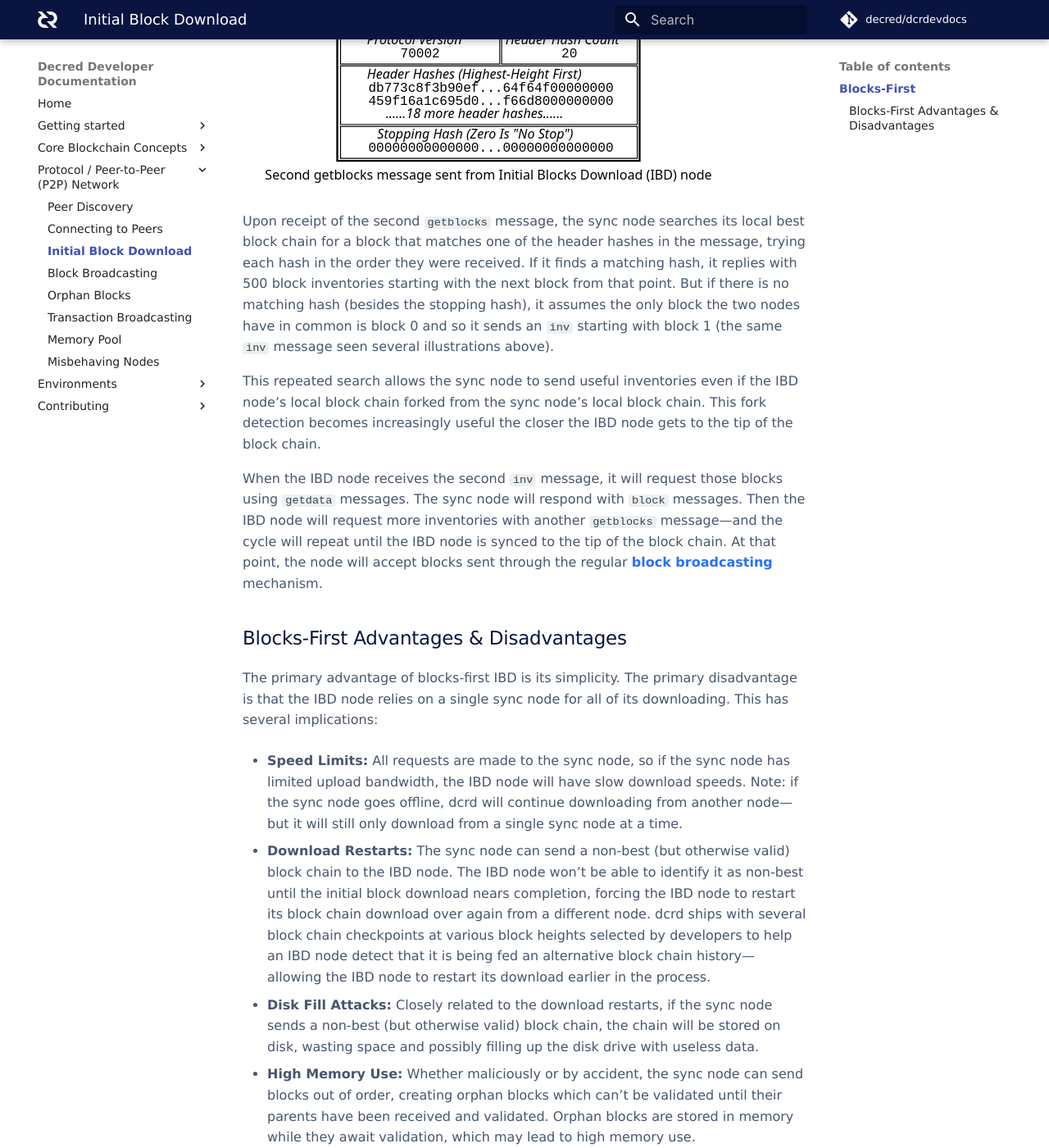
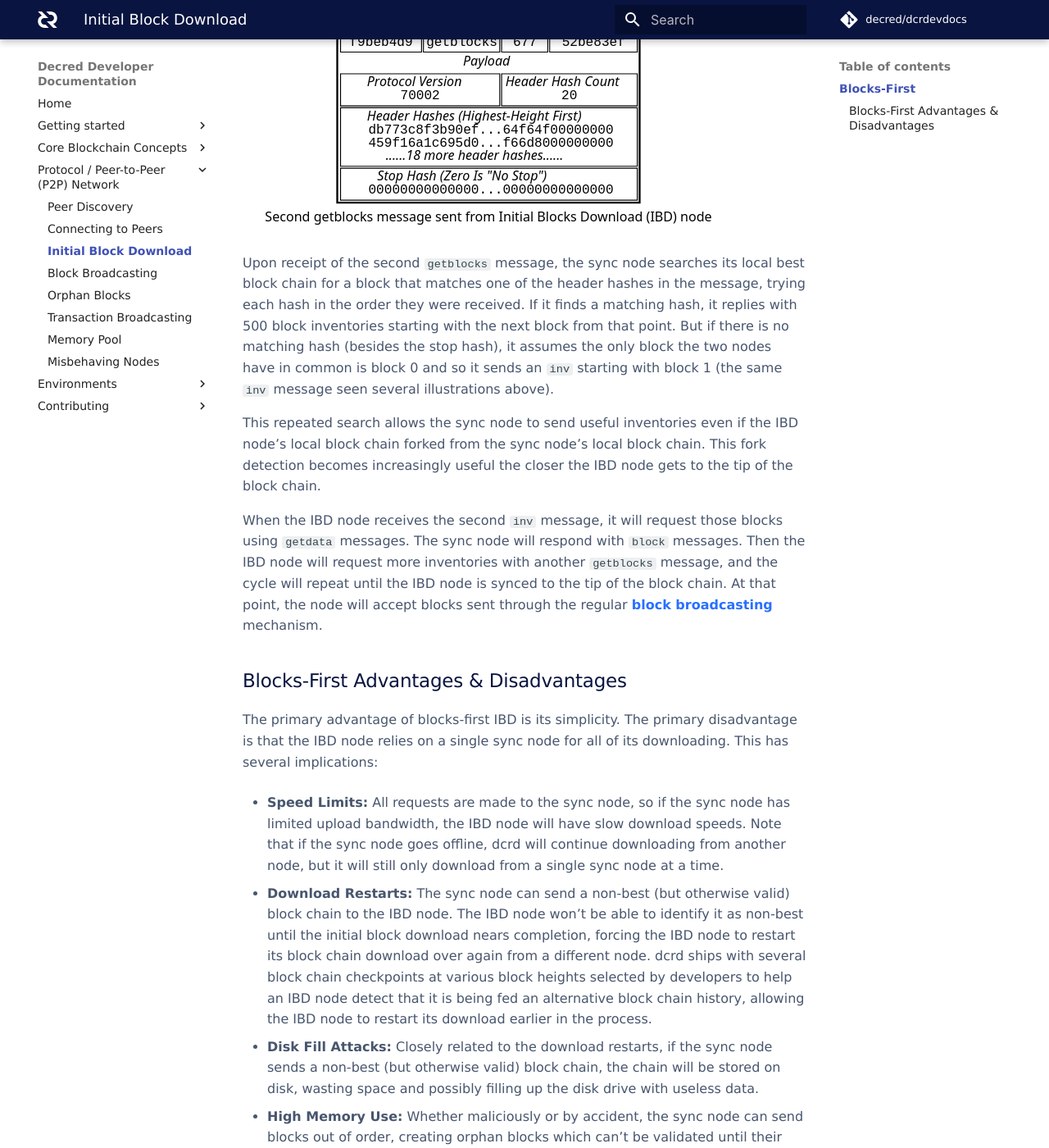
Before and after one commit to decred/dcrdevdocs, an MkDocs documentation site: the page built from docs/protocol-p2p-network/initial-block-download.md, in a window 1280 px wide and 1400 px high, scrolled down 3377 px. Shown: the whole window at 82% size. Built offline with MkDocs 1.6.1 and Material for MkDocs 9.7.7, drawn with Linux system fonts in a browser that asks for light colours; some web fonts are replaced; comment, search, counter and statistics services are not loaded; some of the changed text lies outside the part shown.

Commit message:
review feedback

```diff
--- a/docs/protocol-p2p-network/initial-block-download.md
+++ b/docs/protocol-p2p-network/initial-block-download.md
@@ -54,9 +56,11 @@ instance of the object. For blocks, the unique identifier is a hash of
 the block's header.
 
 The block inventories appear in the `inv` message in the same order they
-appear in the block chain, so this first `inv` message contains
-inventories for blocks 1 through 501. (For example, the hash of block 1
-is 4860...0000 as seen in the illustration above.)
+appear in the block chain.
+In our example, as illustrated above, the first `inv` message contains
+inventories for blocks 1 through 501.
+We can also see that the unique identifier for the first message is the
+hash of block 1 (4860…0000).
 
 The IBD node uses the received inventories to request 128 blocks from
 the sync node in the `getdata` message illustrated below.
@@ -92,7 +96,7 @@ its local best block chain for a block that matches one of the header
 hashes in the message, trying each hash in the order they were received.
 If it finds a matching hash, it replies with 500 block inventories
 starting with the next block from that point. But if there is no
-matching hash (besides the stopping hash), it assumes the only block the
+matching hash (besides the stop hash), it assumes the only block the
 two nodes have in common is block 0 and so it sends an `inv` starting with
 block 1 (the same `inv` message seen several illustrations above).
 
@@ -104,7 +108,7 @@ IBD node gets to the tip of the block chain.
 When the IBD node receives the second `inv` message, it will request
 those blocks using `getdata` messages.  The sync node will respond with
 `block` messages.  Then the IBD node will request more inventories with
-another `getblocks` message---and the cycle will repeat until the IBD
+another `getblocks` message, and the cycle will repeat until the IBD
 node is synced to the tip of the block chain.  At that point, the node
 will accept blocks sent through the regular
 [block broadcasting](block-broadcasting.md) mechanism.
@@ -117,8 +121,8 @@ of its downloading. This has several implications:
 
 * **Speed Limits:** All requests are made to the sync node, so if the
   sync node has limited upload bandwidth, the IBD node will have slow
-  download speeds.  Note: if the sync node goes offline, dcrd
-  will continue downloading from another node---but it will still only
+  download speeds.  Note that if the sync node goes offline, dcrd
+  will continue downloading from another node, but it will still only
   download from a single sync node at a time.
 
 * **Download Restarts:** The sync node can send a non-best (but
@@ -128,7 +132,7 @@ of its downloading. This has several implications:
   over again from a different node. dcrd ships with several
   block chain checkpoints at various block heights selected by
   developers to help an IBD node detect that it is being fed an
-  alternative block chain history---allowing the IBD node to restart
+  alternative block chain history, allowing the IBD node to restart
   its download earlier in the process.
 
 * **Disk Fill Attacks:** Closely related to the download restarts, if
```
Also changed, not shown: other parts of docs/protocol-p2p-network/initial-block-download.md (+7 -5 lines), docs/protocol-p2p-network/orphan-blocks.md (+3 -3 lines), docs/img/protocol-p2p-network/en-ibd-getblocks.svg, docs/img/protocol-p2p-network/en-ibd-getblocks2.svg.
